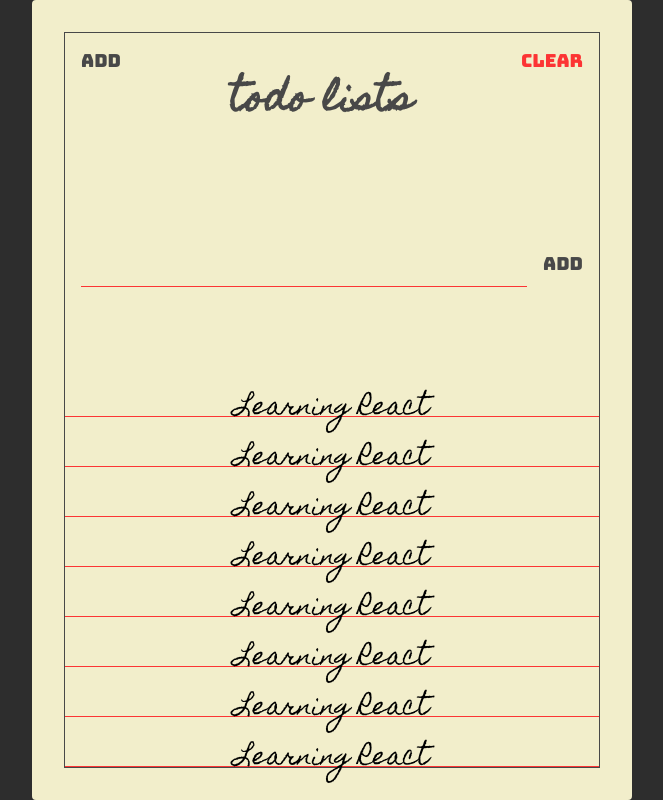
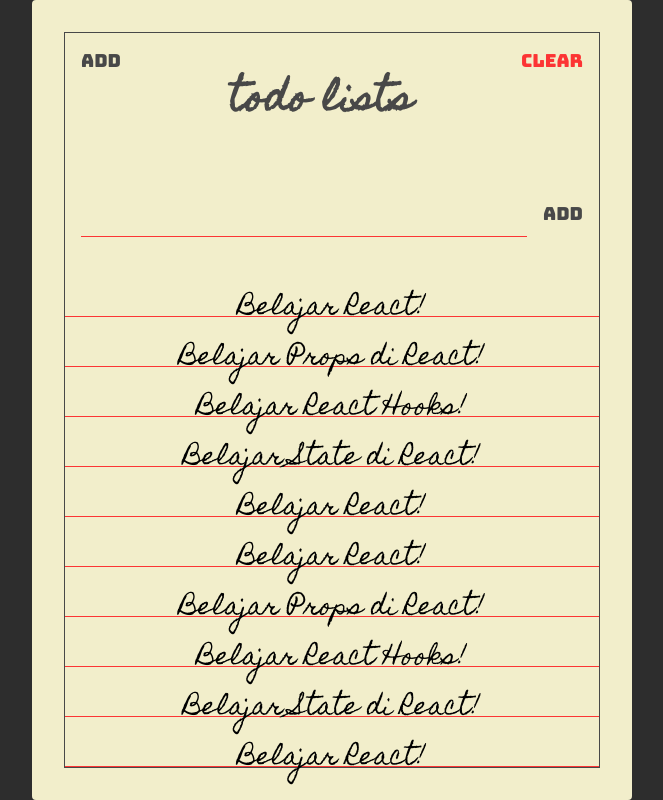
Before and after one commit to kendywijaya/Huahahaha, a React (Create React App) app: page / in a window 1280 px wide. Shown: the whole page, without its empty margins (308-971 px from the left). Built offline with nearby package versions, Linux system fonts and the light colour scheme.

Commit message:
Buat Todo

```diff
--- a/package.json
+++ b/package.json
@@ -5,6 +5,7 @@
   "keywords": [],
   "main": "src/index.js",
   "dependencies": {
+    "prop-types": "15.7.2",
     "react": "17.0.1",
     "react-dom": "17.0.1",
     "react-scripts": "4.0.0"
--- a/src/App.js
+++ b/src/App.js
@@ -1,49 +1,6 @@
+import TodoList from "./pages/TodoList";
 import "./styles.css";
 
 export default function App() {
-  return (
-    <div className="container">
-      <div className="frame">
-        <section className="header">
-          <button className="header-btn --main-black-color">Add</button>
-          <h1 className="header-title">Todo Lists</h1>
-          <button className="header-btn --main-red-color">Clear</button>
-        </section>
-
-        <section className="add">
-          <form className="add-form">
-            <input type="text" className="add-input"></input>
-            <button className="add-btn --main-black-color">Add</button>
-          </form>
-        </section>
-
-        <section className="todos">
-          <div className="todo">
-            <span className="todo-text">Learning React</span>
-          </div>
-          <div className="todo">
-            <span className="todo-text">Learning React</span>
-          </div>
-          <div className="todo">
-            <span className="todo-text">Learning React</span>
-          </div>
-          <div className="todo">
-            <span className="todo-text">Learning React</span>
-          </div>
-          <div className="todo">
-            <span className="todo-text">Learning React</span>
-          </div>
-          <div className="todo">
-            <span className="todo-text">Learning React</span>
-          </div>
-          <div className="todo">
-            <span className="todo-text">Learning React</span>
-          </div>
-          <div className="todo">
-            <span className="todo-text">Learning React</span>
-          </div>
-        </section>
-      </div>
-    </div>
-  );
+  return <TodoList />;
 }
--- a/src/components/Header.jsx
+++ b/src/components/Header.jsx
@@ -0,0 +1,13 @@
+import React from "react";
+
+const Header = () => {
+  return (
+    <section className="header">
+      <button className="header-btn --main-black-color">Add</button>
+      <h1 className="header-title">Todo Lists</h1>
+      <button className="header-btn --main-red-color">Clear</button>
+    </section>
+  );
+};
+
+export default Header;
--- a/src/components/Paper.jsx
+++ b/src/components/Paper.jsx
@@ -0,0 +1,19 @@
+import React from "react";
+import PropTypes from "prop-types";
+
+const Paper = ({ children }) => {
+  return (
+    <div className="container">
+      <div className="frame">{children}</div>
+    </div>
+  );
+};
+
+Paper.propTypes = {
+  children: PropTypes.oneOfType([
+    PropTypes.arrayOf(PropTypes.node),
+    PropTypes.node
+  ])
+};
+
+export default Paper;
--- /dev/null
+++ b/src/components/Todo.jsx
@@ -0,0 +1,16 @@
+import React from "react";
+import PropTypes from "prop-types";
+
+const Todo = (props) => {
+  return (
+    <div className="todo">
+      <span className="todo-text">{props.text}</span>
+    </div>
+  );
+};
+
+Todo.propTypes = {
+  text: PropTypes.string.isRequired
+};
+
+export default Todo;
--- a/src/components/TodoForm.jsx
+++ b/src/components/TodoForm.jsx
@@ -0,0 +1,14 @@
+import React from "react";
+
+const TodoForm = () => {
+  return (
+    <section className="add">
+      <form className="add-form">
+        <input type="text" className="add-input"></input>
+        <button className="add-btn --main-black-color">Add</button>
+      </form>
+    </section>
+  );
+};
+
+export default TodoForm;
--- a/src/components/Todos.jsx
+++ b/src/components/Todos.jsx
@@ -0,0 +1,47 @@
+import React from "react";
+import Todo from "./Todo";
+
+const Todos = () => {
+  const todos = [
+    {
+      text: "Belajar React!"
+    },
+    {
+      text: "Belajar Props di React!"
+    },
+    {
+      text: "Belajar React Hooks!"
+    },
+    {
+      text: "Belajar State di React!"
+    },
+    {
+      text: "Belajar React!"
+    },
+    {
+      text: "Belajar React!"
+    },
+    {
+      text: "Belajar Props di React!"
+    },
+    {
+      text: "Belajar React Hooks!"
+    },
+    {
+      text: "Belajar State di React!"
+    },
+    {
+      text: "Belajar React!"
+    }
+  ];
+
+  return (
+    <section className="todos">
+      {todos.map((todo) => {
+        return <Todo text={todo.text} />;
+      })}
+    </section>
+  );
+};
+
+export default Todos;
--- /dev/null
+++ b/src/pages/TodoList.jsx
@@ -0,0 +1,18 @@
+import React from "react";
+
+import Paper from "../components/Paper";
+import Header from "../components/Header";
+import TodoForm from "../components/TodoForm";
+import Todos from "../components/Todos";
+
+const TodoList = () => {
+  return (
+    <Paper>
+      <Header />
+      <TodoForm />
+      <Todos />
+    </Paper>
+  );
+};
+
+export default TodoList;
--- a/src/styles.css
+++ b/src/styles.css
@@ -133,6 +133,8 @@
 .todos {
   display: flex;
   flex-direction: column;
+
+  min-height: 500px;
 }
 
 .todo {
@@ -141,7 +143,7 @@
   flex: 1 0 auto;
   text-align: center;
 
-  min-height: 34px;
+  max-height: 34px;
   margin: 16px 0 0;
   font-family: "Homemade Apple", sans-serif;
   font-size: 24px;
@@ -151,6 +153,8 @@
 
 .todo-text {
   position: absolute;
+  height: 50px;
   left: 50%;
   transform: translate(-50%);
+  width: 100%;
 }
```
